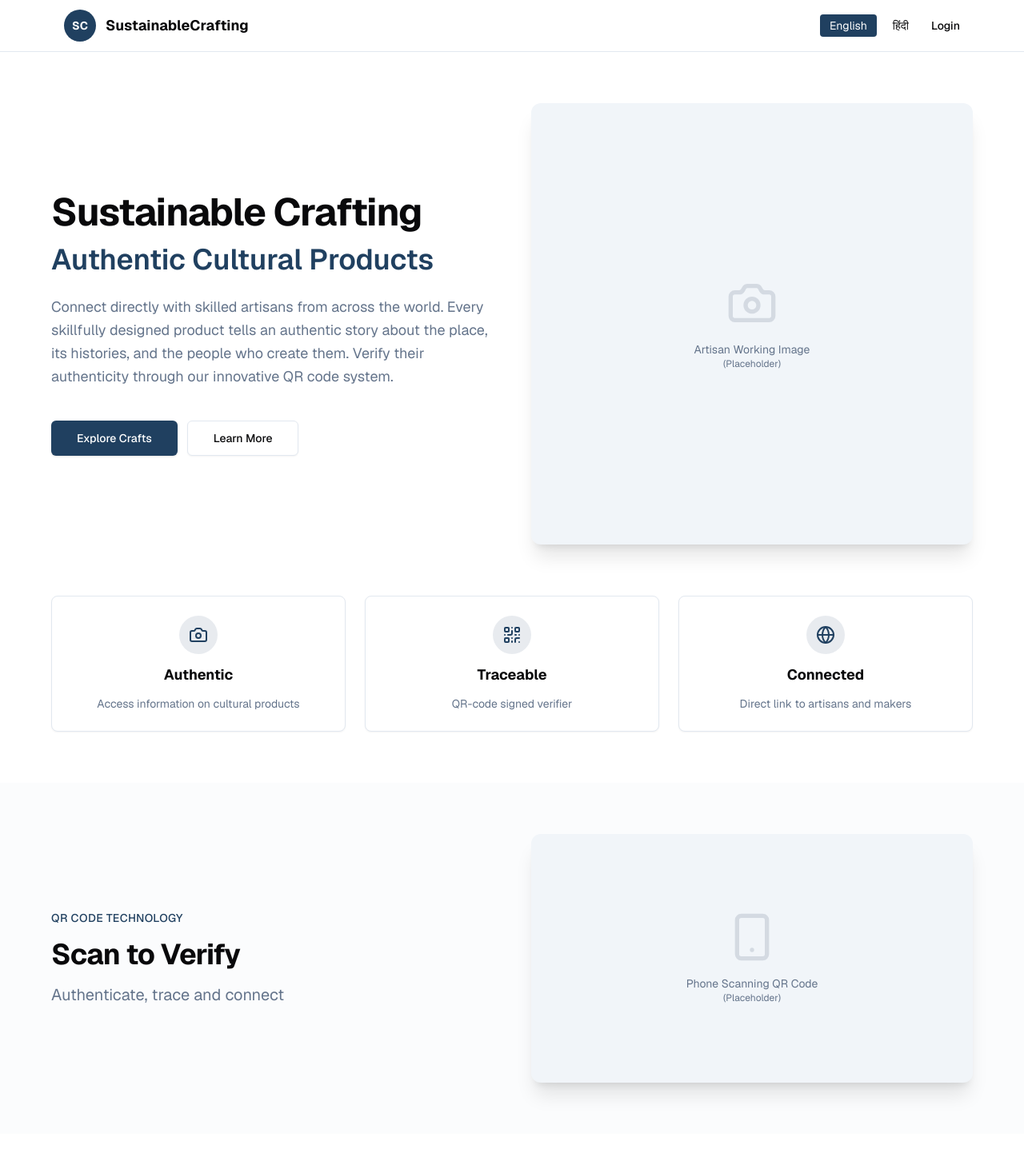
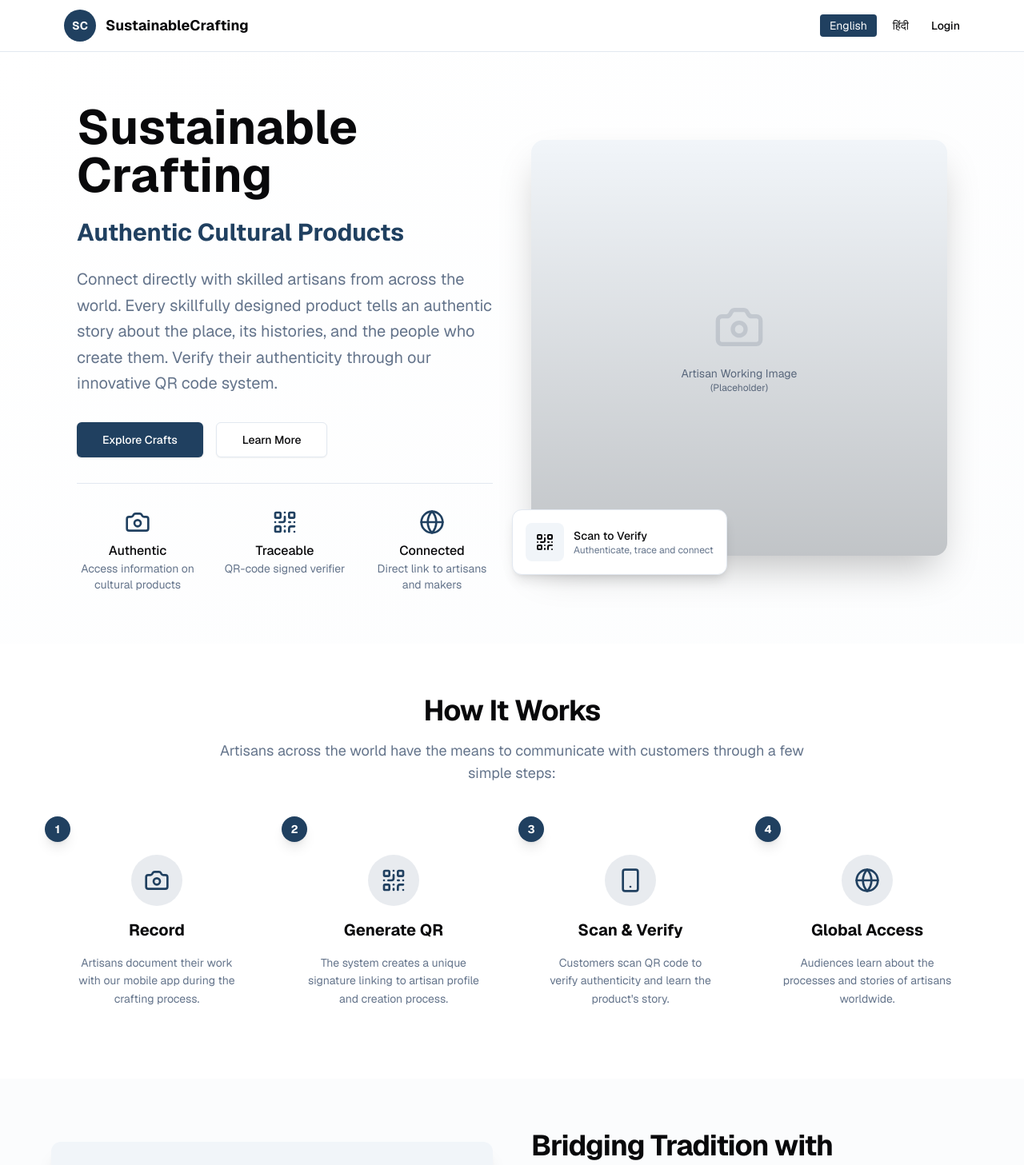
Before and after one commit to culturedigitalskills/craft-authentication, a Next.js app: page /en in a window 1280 px wide. Shown: the top 1457 px of the page at 80% size. Built offline with nearby package versions, Linux system fonts and the light colour scheme.

Commit message:
changed hero section to look similar to the previous ui version

```diff
--- a/messages/en.json
+++ b/messages/en.json
@@ -5,7 +5,11 @@
       "subtitle": "Authentic Cultural Products",
       "description": "Connect directly with skilled artisans from across the world. Every skillfully designed product tells an authentic story about the place, its histories, and the people who create them. Verify their authenticity through our innovative QR code system.",
       "exploreCrafts": "Explore Crafts",
-      "learnMore": "Learn More"
+      "learnMore": "Learn More",
+      "qrCard": {
+        "title": "Scan to Verify",
+        "description": "Authenticate, trace and connect"
+      }
     },
     "features": {
       "authentic": {
--- a/messages/hi.json
+++ b/messages/hi.json
@@ -5,7 +5,11 @@
       "subtitle": "प्रामाणिक सांस्कृतिक उत्पाद",
       "description": "दुनिया भर के कुशल कारीगरों से सीधे जुड़ें। प्रत्येक कुशलता से डिज़ाइन किया गया उत्पाद स्थान, उसके इतिहास और उन्हें बनाने वाले लोगों के बारे में एक प्रामाणिक कहानी बताता है। हमारी अभिनव QR कोड प्रणाली के माध्यम से उनकी प्रामाणिकता सत्यापित करें।",
       "exploreCrafts": "शिल्प देखें",
-      "learnMore": "और जानें"
+      "learnMore": "और जानें",
+      "qrCard": {
+        "title": "सत्यापित करने के लिए स्कैन करें",
+        "description": "प्रमाणीकरण, ट्रेस और कनेक्ट करें"
+      }
     },
     "features": {
       "authentic": {
--- a/src/app/[locale]/page.tsx
+++ b/src/app/[locale]/page.tsx
@@ -1,5 +1,4 @@
 import { HeroSection } from '@/components/landing/HeroSection'
-import { QRTechnologySection } from '@/components/landing/QRTechnologySection'
 import { HowItWorksSection } from '@/components/landing/HowItWorksSection'
 import { TraditionSection } from '@/components/landing/TraditionSection'
 
@@ -7,7 +6,6 @@ export default function Home() {
     return (
         <>
             <HeroSection />
-            <QRTechnologySection />
             <HowItWorksSection />
             <TraditionSection />
         </>
--- a/src/components/landing/FeatureCard.tsx
+++ /dev/null
@@ -1,19 +0,0 @@
-import { LucideIcon } from 'lucide-react'
-
-interface FeatureCardProps {
-    icon: LucideIcon
-    title: string
-    description: string
-}
-
-export function FeatureCard({ icon: Icon, title, description }: FeatureCardProps) {
-    return (
-        <div className="flex flex-col items-center text-center space-y-3 p-6 rounded-lg border bg-card shadow-sm hover:shadow-md transition-shadow">
-            <div className="flex h-12 w-12 items-center justify-center rounded-full bg-primary/10">
-                <Icon className="h-6 w-6 text-primary" />
-            </div>
-            <h3 className="font-bold text-lg">{title}</h3>
-            <p className="text-sm text-muted-foreground">{description}</p>
-        </div>
-    )
-}
--- a/src/components/landing/HeroSection.tsx
+++ b/src/components/landing/HeroSection.tsx
@@ -4,7 +4,6 @@ import Link from 'next/link'
 import { useLocale, useTranslations } from 'next-intl'
 import { Camera, QrCode, Globe } from 'lucide-react'
 import { Button } from '@/components/ui/button'
-import { FeatureCard } from './FeatureCard'
 
 export function HeroSection() {
     const locale = useLocale()
@@ -12,34 +11,53 @@ export function HeroSection() {
     const tFeatures = useTranslations('landing.features')
 
     return (
-        <section className="py-16 px-4">
-            <div className="max-w-6xl mx-auto">
-                <div className="grid gap-12 md:grid-cols-2 items-center mb-16">
+        <section className="bg-gradient-to-br from-background to-muted/20 py-16 px-4">
+            <div className="container mx-auto max-w-6xl">
+                <div className="grid gap-12 md:grid-cols-2 items-center">
                     {/* Left Column - Text Content */}
-                    <div className="space-y-6">
-                        <div className="space-y-4">
-                            <h1 className="text-4xl sm:text-5xl font-bold tracking-tight">
+                    <div>
+                        <h1 className="mb-6 text-4xl font-bold leading-tight md:text-6xl">
                             {t('title')}
                         </h1>
-                            <h2 className="text-3xl sm:text-4xl font-semibold text-primary">
-                                {t('subtitle')}
+                        <h2 className="mb-6 text-4xl font-bold leading-tight md:text-3xl">
+                            <span className="block text-primary">{t('subtitle')}</span>
                         </h2>
-                        </div>
-                        <p className="text-lg text-muted-foreground leading-relaxed">
+                        <p className="mb-8 text-xl leading-relaxed text-muted-foreground">
                             {t('description')}
                         </p>
-                        <div className="flex flex-wrap gap-3 pt-4">
-                            <Button asChild size="lg">
+                        <div className="mb-8 flex flex-col gap-4 sm:flex-row">
+                            <Button size="lg" className="px-8" asChild>
                                 <Link href={`/${locale}/crafts`}>{t('exploreCrafts')}</Link>
                             </Button>
-                            <Button asChild variant="outline" size="lg">
+                            <Button variant="outline" size="lg" className="px-8" asChild>
                                 <Link href={`/${locale}/about`}>{t('learnMore')}</Link>
                             </Button>
+                        </div>
+
+                        {/* Three icons below the description */}
+                        <div className="grid grid-cols-3 gap-8 border-t pt-8">
+                            <div className="text-center">
+                                <Camera className="mx-auto mb-2 h-8 w-8 text-primary" />
+                                <p className="font-medium">{tFeatures('authentic.title')}</p>
+                                <p className="text-sm text-muted-foreground">{tFeatures('authentic.description')}</p>
+                            </div>
+                            <div className="text-center">
+                                <QrCode className="mx-auto mb-2 h-8 w-8 text-primary" />
+                                <p className="font-medium">{tFeatures('traceable.title')}</p>
+                                <p className="text-sm text-muted-foreground">{tFeatures('traceable.description')}</p>
+                            </div>
+                            <div className="text-center">
+                                <Globe className="mx-auto mb-2 h-8 w-8 text-primary" />
+                                <p className="font-medium">{tFeatures('connected.title')}</p>
+                                <p className="text-sm text-muted-foreground">{tFeatures('connected.description')}</p>
+                            </div>
                         </div>
                     </div>
 
                     {/* Right Column - Hero Image */}
-                    <div className="relative aspect-video md:aspect-square rounded-xl overflow-hidden bg-muted shadow-xl">
+                    <div className="relative">
+                        <div className="relative overflow-hidden rounded-2xl shadow-2xl">
+                            <div className="relative aspect-video md:aspect-square rounded-xl overflow-hidden bg-muted">
                                 <div className="absolute inset-0 flex items-center justify-center">
                                     <div className="text-center text-muted-foreground">
                                         <Camera className="h-16 w-16 mx-auto mb-4 opacity-20" />
@@ -48,25 +66,22 @@ export function HeroSection() {
                                     </div>
                                 </div>
                             </div>
+                            <div className="absolute inset-0 bg-gradient-to-t from-black/20 to-transparent"></div>
                         </div>
 
-                {/* Three Feature Pillars */}
-                <div className="grid gap-6 md:grid-cols-3">
-                    <FeatureCard
-                        icon={Camera}
-                        title={tFeatures('authentic.title')}
-                        description={tFeatures('authentic.description')}
-                    />
-                    <FeatureCard
-                        icon={QrCode}
-                        title={tFeatures('traceable.title')}
-                        description={tFeatures('traceable.description')}
-                    />
-                    <FeatureCard
-                        icon={Globe}
-                        title={tFeatures('connected.title')}
-                        description={tFeatures('connected.description')}
-                    />
+                        {/* Floating QR Code Card */}
+                        <div className="absolute -bottom-6 -left-6 rounded-xl border bg-white p-4 shadow-lg">
+                            <div className="flex items-center space-x-3">
+                                <div className="flex h-12 w-12 items-center justify-center rounded-lg bg-muted">
+                                    <QrCode className="h-6 w-6" />
+                                </div>
+                                <div>
+                                    <p className="text-sm font-medium">{t('qrCard.title')}</p>
+                                    <p className="text-xs text-muted-foreground">{t('qrCard.description')}</p>
+                                </div>
+                            </div>
+                        </div>
+                    </div>
                 </div>
             </div>
         </section>
--- a/src/components/landing/QRTechnologySection.tsx
+++ /dev/null
@@ -1,40 +0,0 @@
-'use client'
-
-import { useTranslations } from 'next-intl'
-import { Smartphone } from 'lucide-react'
-
-export function QRTechnologySection() {
-    const t = useTranslations('landing.qrTechnology')
-
-    return (
-        <section className="py-16 px-4 bg-muted/30">
-            <div className="max-w-6xl mx-auto">
-                <div className="grid gap-12 md:grid-cols-2 items-center">
-                    {/* Left Column - Text */}
-                    <div className="space-y-4">
-                        <p className="text-sm font-medium text-primary uppercase tracking-wide">
-                            {t('eyebrow')}
-                        </p>
-                        <h2 className="text-3xl sm:text-4xl font-bold tracking-tight">
-                            {t('title')}
-                        </h2>
-                        <p className="text-xl text-muted-foreground">
-                            {t('description')}
-                        </p>
-                    </div>
-
-                    {/* Right Column - Image */}
-                    <div className="relative aspect-video rounded-xl overflow-hidden bg-muted shadow-xl">
-                        <div className="absolute inset-0 flex items-center justify-center">
-                            <div className="text-center text-muted-foreground">
-                                <Smartphone className="h-16 w-16 mx-auto mb-4 opacity-20" />
-                                <p className="text-sm">Phone Scanning QR Code</p>
-                                <p className="text-xs">(Placeholder)</p>
-                            </div>
-                        </div>
-                    </div>
-                </div>
-            </div>
-        </section>
-    )
-}
```
Lines whose indentation alone changed are shown as unchanged.
